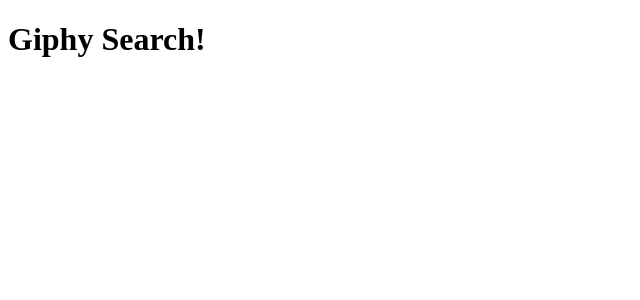
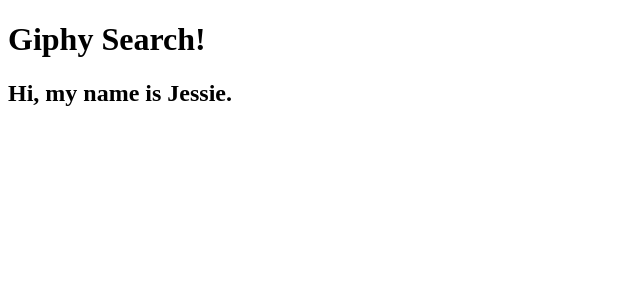
Before and after one commit to khansam0430/group-giphy-saga-project, a React (Create React App) app: page / in a window 1280 px wide. Shown: the top 300 px of the page, without its empty margins (0-640 px from the left). Built offline with nearby package versions, Linux system fonts and the light colour scheme.

Commit message:
updated app with my name

```diff
--- a/src/components/App/App.js
+++ b/src/components/App/App.js
@@ -7,6 +7,7 @@
     return (
       <div>
         <h1>Giphy Search!</h1>
+        <h2>Hi, my name is Jessie.</h2>
       </div>
     );
   }
```
